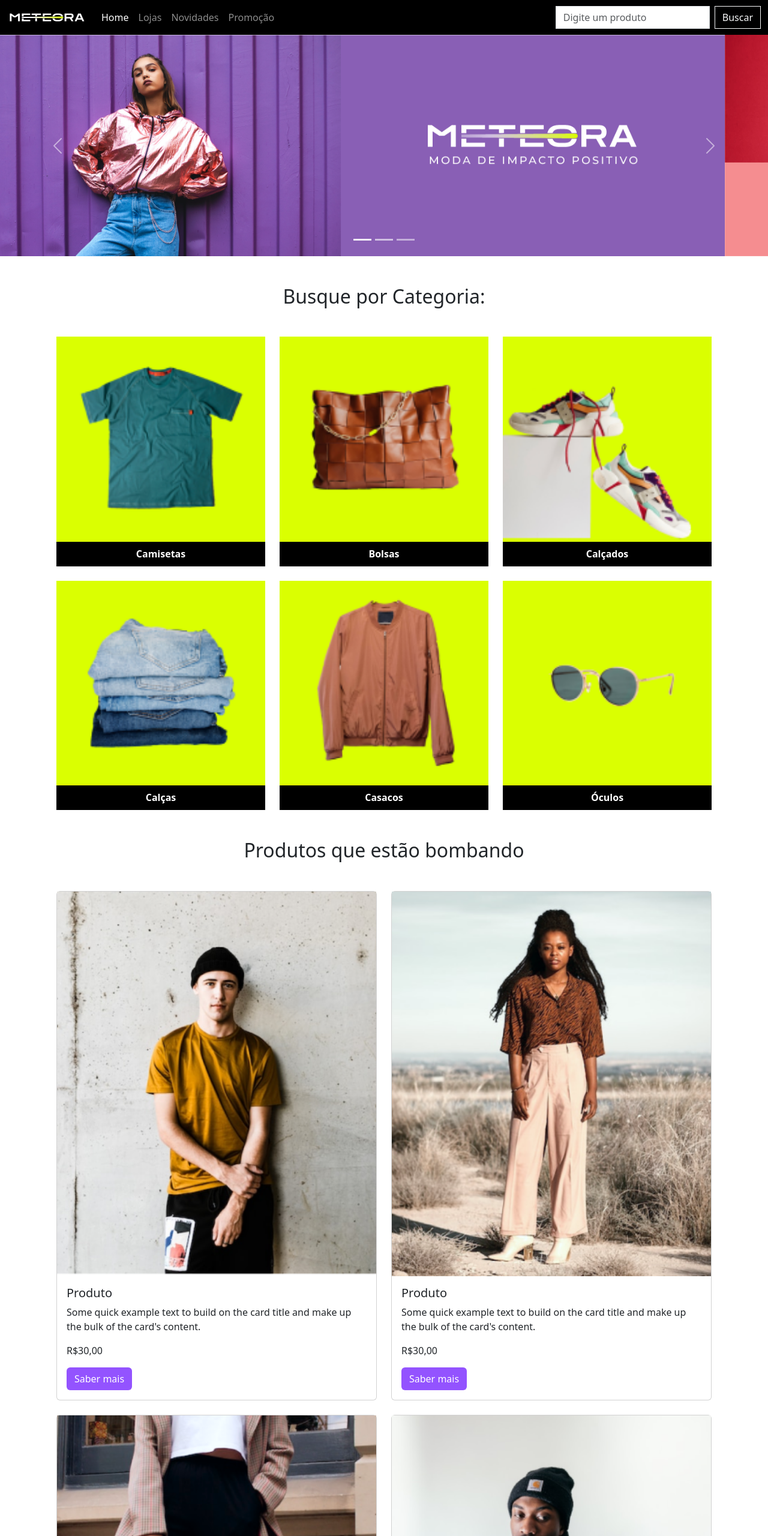
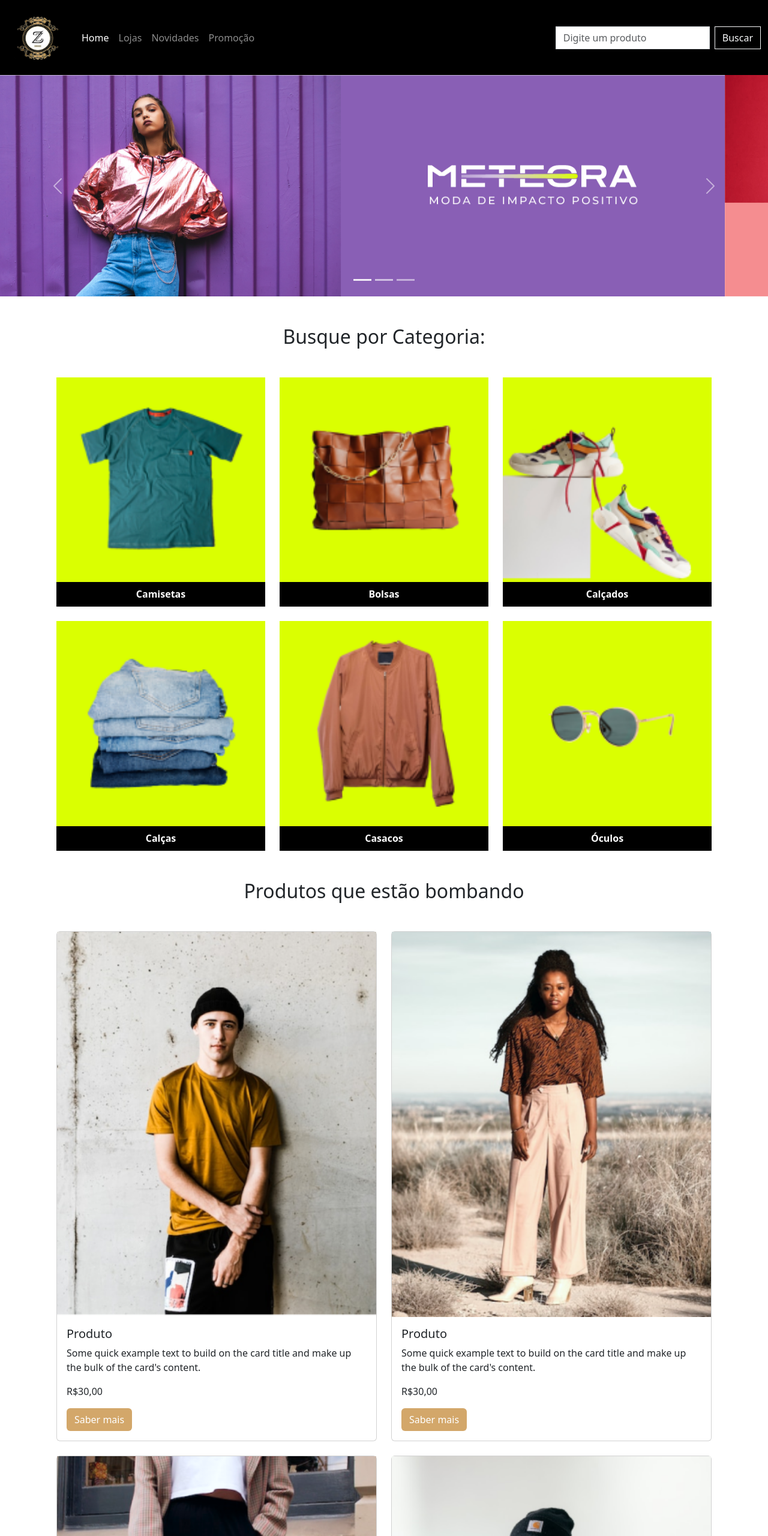
Before and after one commit to oisouguilherme/Bootstrap5-LojaDeRoupas, a plain HTML site: page index.html in a window 1280 px wide. Shown: the top 2560 px of the page at 60% size. Drawn offline with nearby package versions, Linux system fonts and the light colour scheme.

Commit message:
alterando logo ficticia e adicionando tema

```diff
--- a/index.html
+++ b/index.html
@@ -19,7 +19,7 @@
   <header>
     <nav class="navbar navbar-expand-md bg-black navbar-dark">
       <div class="container-fluid">
-        <a class="navbar-brand" href="#"><h1 class="m-0"><img class="d-block" src="./assets/logo-meteora.png" alt="Logo da Meteora"></h1></a>
+        <a class="navbar-brand" href="#"><h1 class="m-0"><img class="d-block image" src="./assets/logosembg.png" alt="Logo da Meteora"></h1></a>
         <button class="navbar-toggler" type="button" data-bs-toggle="collapse" data-bs-target="#navbarSupportedContent"
           aria-controls="navbarSupportedContent" aria-expanded="false" aria-label="Toggle navigation">
           <span class="navbar-toggler-icon"></span>
--- a/styles.css
+++ b/styles.css
@@ -5,16 +5,19 @@
 .divs-facilidades{
   width:325px;
 }
+.image{
+  width: 100px;
+}
 
 .color-green{
-  color:#DAFF01;
+  color:#D3A76A;
 }
 
 .bg-purple{
-  background-color:  #9353FF;
+  background-color:  #D3A76A;
   color: white;
 }
 .bg-purple:hover{
-  background-color:  #8240f5;
+  background-color:  #b3833f;
   color: white;
 }
```
Also changed, not shown: assets/logo.png (added), assets/logosembg.png (added).
